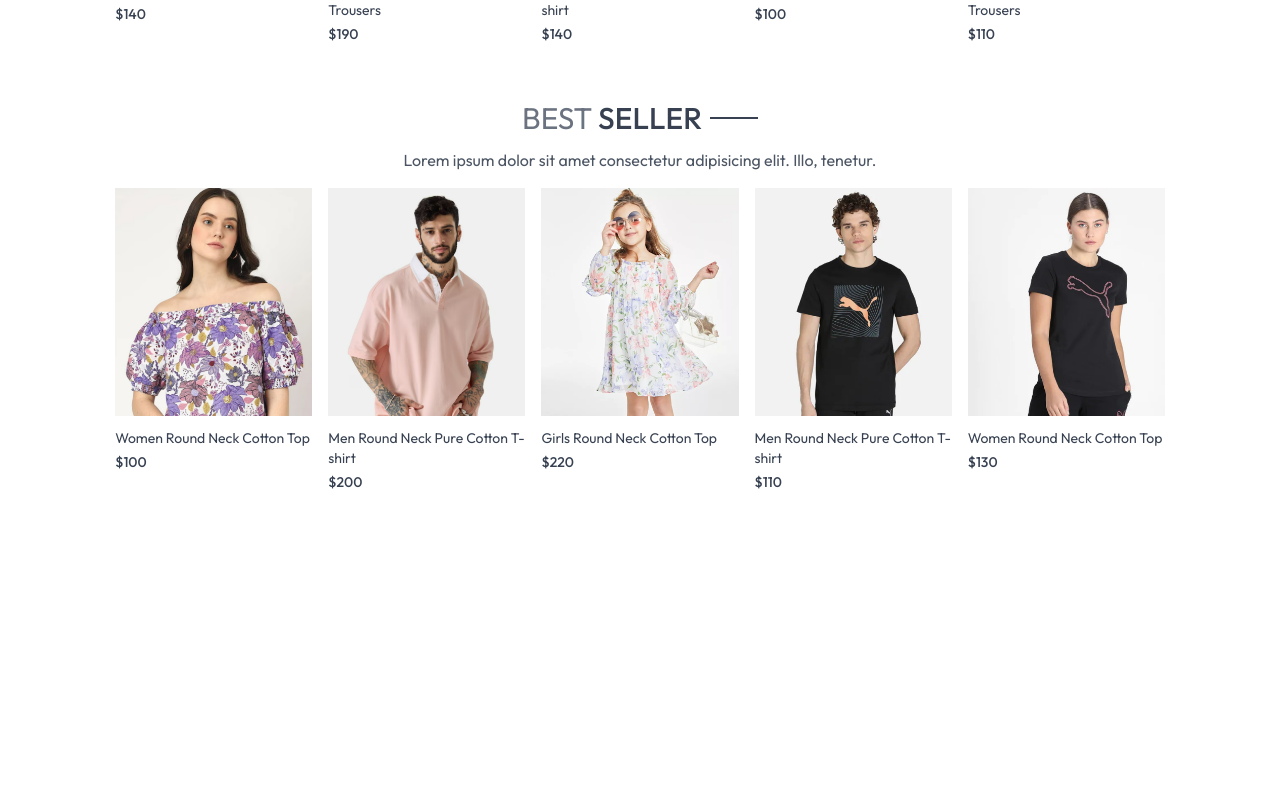
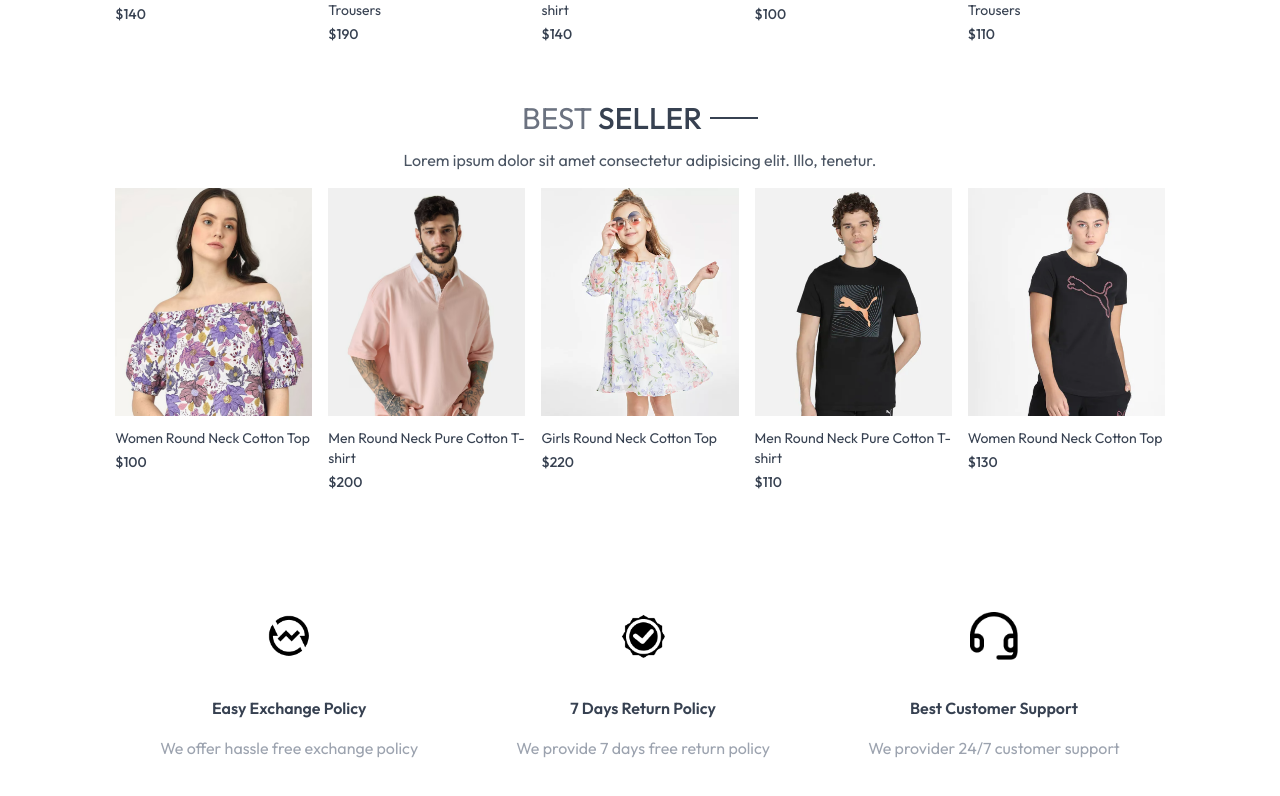
Before and after one commit to aslanliIbrahim/e-commerce-website, a React (Create React App) app: page / in a window 1280 px wide. Shown: the part 1233-2029 px from the top of the page. Before the commit the page ends 1765 px from the top, so only its background shows below. Built offline with nearby package versions, Linux system fonts and the light colour scheme.

Commit message:
Policy side is ready for use

```diff
--- /dev/null
+++ b/src/components/OurPolicy.jsx
@@ -0,0 +1,38 @@
+import React from "react";
+import { assets } from "../assets/frontend_assets/assets";
+
+const OurPolicy = () => {
+  return (
+    <section className="flex flex-col sm:flex-row justify-around gap-12 sm:gap-2 text-center text-xs py-20 sm:text-sm md:text-base text-gray-700 ">
+      <div className="flex flex-col justify-center items-center gap-4">
+        <img
+          className="w-12 m-auto mb-5"
+          src={assets.exchange_icon}
+          alt="exchange__icon"
+        />
+        <p className="font-semibold">Easy Exchange Policy</p>
+        <p className="text-gray-400">We offer hassle free exchange policy</p>
+      </div>
+      <div className="flex flex-col justify-center items-center gap-4">
+        <img
+          className="w-12 m-auto mb-5"
+          src={assets.quality_icon}
+          alt="quality_icon"
+        />
+        <p className="font-semibold">7 Days Return Policy</p>
+        <p className="text-gray-400">We provide 7 days free return policy</p>
+      </div>
+      <div className="flex flex-col justify-center items-center gap-4">
+        <img
+          className="w-12 m-auto mb-5"
+          src={assets.support_img}
+          alt="support_img"
+        />
+        <p className="font-semibold">Best Customer Support</p>
+        <p className="text-gray-400">We provider 24/7 customer support</p>
+      </div>
+    </section>
+  );
+};
+
+export default OurPolicy;
--- a/src/pages/Home.jsx
+++ b/src/pages/Home.jsx
@@ -2,6 +2,7 @@
 import Hero from '../components/Hero'
 import LatestCollection from '../components/LatestCollection'
 import BestSeller from '../components/BestSeller'
+import OurPolicy from '../components/OurPolicy'
 
 const home = () => {
   return (
@@ -9,6 +10,7 @@
       <Hero/>
       <LatestCollection/>
       <BestSeller/>
+      <OurPolicy/>
     </>
   )
 }
```
